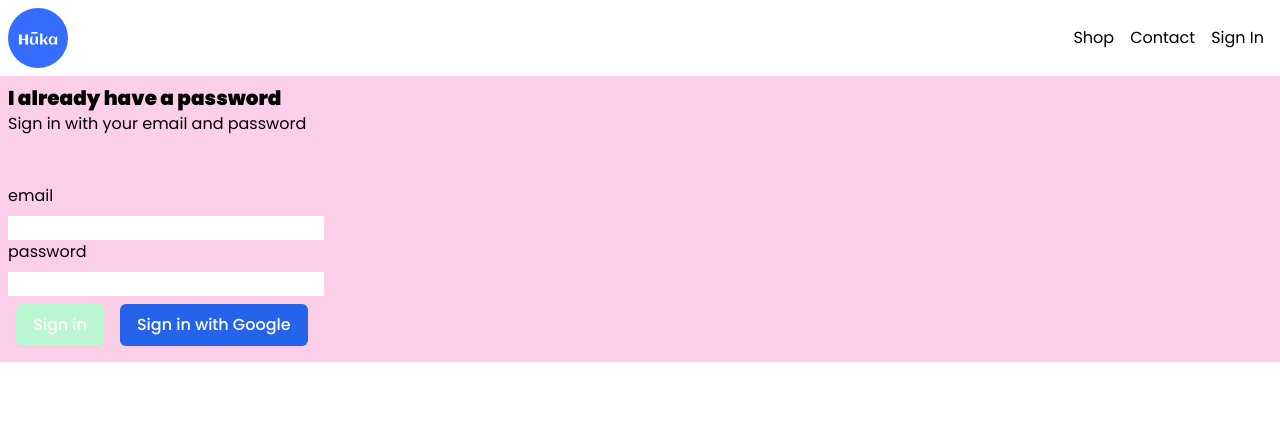
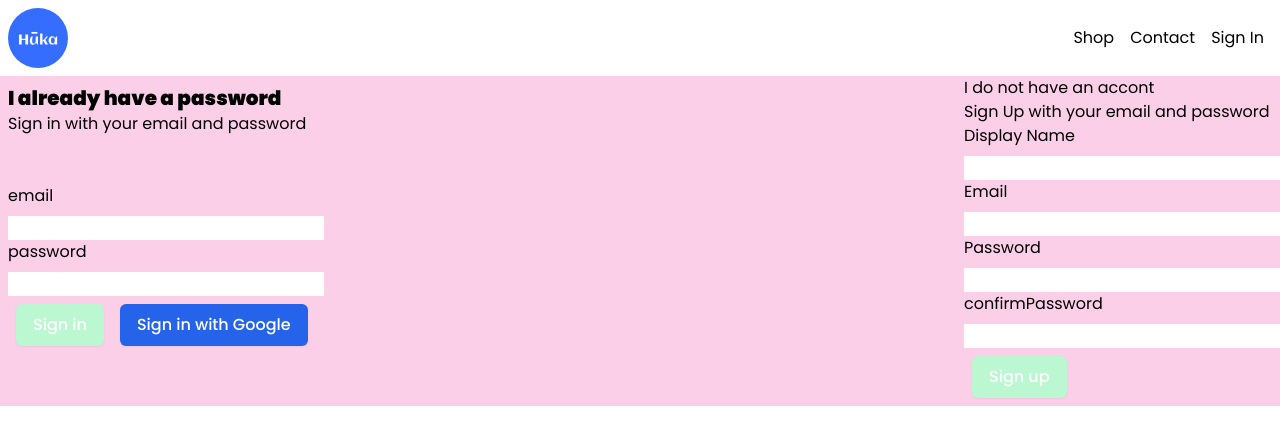
Before and after one commit to Paulinemlin/crwn-clothing, a React (Create React App) app: page /signin in a window 1280 px wide. Shown: the top 444 px of the page. Built offline with nearby package versions, Linux system fonts and the light colour scheme; no server answers.

Commit message:
implented firebase utils, included ability to store authenticated user into our firestore database

```diff
--- a/src/App.js
+++ b/src/App.js
@@ -4,32 +4,50 @@ import HomePage from "./pages/homepage/homepage.component";
 import ShopPage from "./pages/shop/shoppage.component";
 import SignInAnSignUp from "./pages/sign-in-and-sign-up/sign-in-and-sign-up.component";
 
-import {auth} from './firebase/firebase.utils'
+import {auth, createUserProfileDocument} from './firebase/firebase.utils'
 
 import { Route } from "react-router-dom"
 import Header from "./components/header/header.component";
 
 
 class App extends React.Component {
-constructor(props){
-  super(props)
+constructor(){
+  super();
+
   this.state = {
     currentUser : null
   }
 }
 
-unSubscribeFromAuth = null
+unsubscribeFromAuth = null
 
 componentDidMount(){
-  this.unSubscribeFromAuth = auth.onAuthStateChanged(user => {
-    this.setState({currentUser: user})
-     console.log(user)
+  this.unsubscribeFromAuth = auth.onAuthStateChanged(async userAuth => {
+    if(userAuth) {
+      const userRef = await createUserProfileDocument(userAuth);
+
+      userRef.onSnapshot(snapShot => {
+        this.setState({
+          currentUser: {
+            id: snapShot.id,
+            ...snapShot.data()
+          }
+        })
+        console.log(this.state)
+      });
+    }
+    else {
+      console.log('toujours pas')
+      this.setState({currentUser: userAuth})
+    }
   })
+
 }
 
 componentWillUnmount() {
-  this.unSubscribeFromAuth()
+  this.unsubscribeFromAuth();
 }
+
  render(){
   return (
     <div className="bg-pink-200">
--- a/src/components/header/header.component.jsx
+++ b/src/components/header/header.component.jsx
@@ -15,9 +15,8 @@ const Header = ({currentUser}) => (
             <Link className='p-2 hover:text-green-500' to='/shop'>Shop</Link>
             <Link className='p-2 hover:text-green-500' to='/shop'>Contact</Link>
             {
-                currentUser ? (
-                    <div className='p-2 hover:text-green-500' onClick={() => auth.signOut()}>Sign Out</div>
-                )
+                currentUser ?
+                 ( <div className='p-2 hover:text-green-500' onClick={() => auth.signOut()}>Sign Out</div>)
                 : (<Link className='p-2 hover:text-green-500' to='/signin'>Sign In</Link>)
             }
         </div>
--- a/src/components/menu-item/menu-item.component.jsx
+++ b/src/components/menu-item/menu-item.component.jsx
@@ -4,7 +4,7 @@ import { withRouter } from "react-router-dom";
 const MenuItem = ({ title, imageUrl, size, history, linkUrl, match }) => (
   <div
     className={`
-    w-${size} h-64 menu-item m-4 text-white flex flex-col items-center justify-center border-2  overflow-hidden`}
+     w-64 h-64 menu-item m-4 text-white flex flex-col items-center justify-center border-2  overflow-hidden`}
     style={{
       backgroundImage: `url(${imageUrl})`,
       overflow: 'hidden'
--- /dev/null
+++ b/src/components/sign-up/sign-up.component.jsx
@@ -0,0 +1,102 @@
+import React, { Component } from "react";
+import FormInput from "../form-input.component.jsx/form-input";
+import CustomButton from "../custom-button/custom-button.component";
+
+import { auth, createUserProfileDocument } from "../../firebase/firebase.utils";
+
+export class SignUp extends Component {
+  constructor() {
+    super();
+
+    this.state = {
+      displayName: "",
+      email: "",
+      password: "",
+      confirmPassword: "",
+    };
+  }
+
+  handleSubmit = async (event) => {
+    event.preventDefault();
+    const { displayName, email, password, confirmPassword } = this.state;
+
+    if (password !== confirmPassword) {
+      alert("Passwords don't match");
+      return;
+    }
+    else {
+        alert("ok")
+    }
+    try {
+      const { user } = await auth.createUserWithEmailAndPassword(
+        email,
+        password
+      );
+      createUserProfileDocument(user, { displayName });
+
+      this.setState({
+        displayName: "",
+        email: "",
+        password: "",
+        confirmPassword: "",
+      });
+    } catch (error) {
+      console.error(error);
+    }
+  };
+
+
+  handleChange = event => {
+      const {name, value }= event.target;
+      this.setState({[name] : value})
+  }
+
+  render() {
+    const { displayName, email, password, confirmPassword } = this.state;
+    return (
+      <div>
+        <h2>I do not have an accont</h2>
+        <span>Sign Up with your email and password</span>
+
+        <form action="form" onSubmit={this.handleSubmit}>
+          <FormInput
+            type="text"
+            name="displayName"
+            value={displayName}
+            onChange={this.handleChange}
+            label="Display Name"
+            required
+          />
+          <FormInput
+            type="email"
+            name="email"
+            value={email}
+            onChange={this.handleChange}
+            label="Email"
+            required
+          />
+          <FormInput
+            type="password"
+            name="password"
+            value={password}
+            onChange={this.handleChange}
+            label="Password"
+            required
+          />
+          <FormInput
+            type="password"
+            name="confirmPassword"
+            value={confirmPassword}
+            onChange={this.handleChange}
+            label="confirmPassword"
+            required
+          />
+
+          <CustomButton type="submit" onClick={this.handleSubmit}>Sign up</CustomButton>
+        </form>
+      </div>
+    );
+  }
+}
+
+export default SignUp;
--- a/src/firebase/firebase.utils.js
+++ b/src/firebase/firebase.utils.js
@@ -1,7 +1,6 @@
-import firebase from 'firebase/compat/app'
-import 'firebase/compat/firestore'
-import 'firebase/compat/auth'
-
+import firebase from "firebase/compat/app";
+import "firebase/compat/firestore";
+import "firebase/compat/auth";
 
 const config = {
   apiKey: "AIzaSyC4EFb_VZ-eWma4LkjaFI9fahgocp1l5DU",
@@ -10,18 +9,40 @@ const config = {
   storageBucket: "crwn-db-71a41.appspot.com",
   messagingSenderId: "769565990591",
   appId: "1:769565990591:web:c83e81417da707dff0300a",
-    measurementId: "G-HVFH46JCG2"
+  measurementId: "G-HVFH46JCG2",
+};
+
+export const createUserProfileDocument = async (userAuth, additionalData) => {
+  if (!userAuth) return;
+
+  const userRef = firestore.doc(`users/${userAuth.uid}`);
+
+  const snapShot = await userRef.get();
+
+  if (!snapShot.exists) {
+    const { displayName, email } = userAuth;
+    const createdAt = new Date();
+    try {
+      await userRef.set({
+        displayName,
+        email,
+        createdAt,
+        ...additionalData,
+      });
+    } catch (error) {
+      console.log("error creating user", error.message);
     }
+  }
+  return userRef;
+};
 
-  firebase.initializeApp(config)
+firebase.initializeApp(config);
 
-  export const auth = firebase.auth()
-  export const firestore = firebase.firestore()
-
+export const auth = firebase.auth();
+export const firestore = firebase.firestore();
 
 const provider = new firebase.auth.GoogleAuthProvider();
-  provider.setCustomParameters({prompt : 'select_account'});
-
+provider.setCustomParameters({ prompt: "select_account" });
 export const signInWithGoogle = () => auth.signInWithPopup(provider);
 
 export default firebase;
--- a/src/pages/sign-in-and-sign-up/sign-in-and-sign-up.component.jsx
+++ b/src/pages/sign-in-and-sign-up/sign-in-and-sign-up.component.jsx
@@ -1,9 +1,11 @@
 import React from 'react'
 import SignIn from '../../components/sign-in/sign-in.component'
+import SignUp from '../../components/sign-up/sign-up.component'
 
 const SignInAnSignUp = () => (
-    <div className='container mx-auto'>
+    <div className='container mx-auto flex justify-between'>
         <SignIn />
+        <SignUp />
     </div>
 )
 
```
Lines whose indentation alone changed are shown as unchanged.
